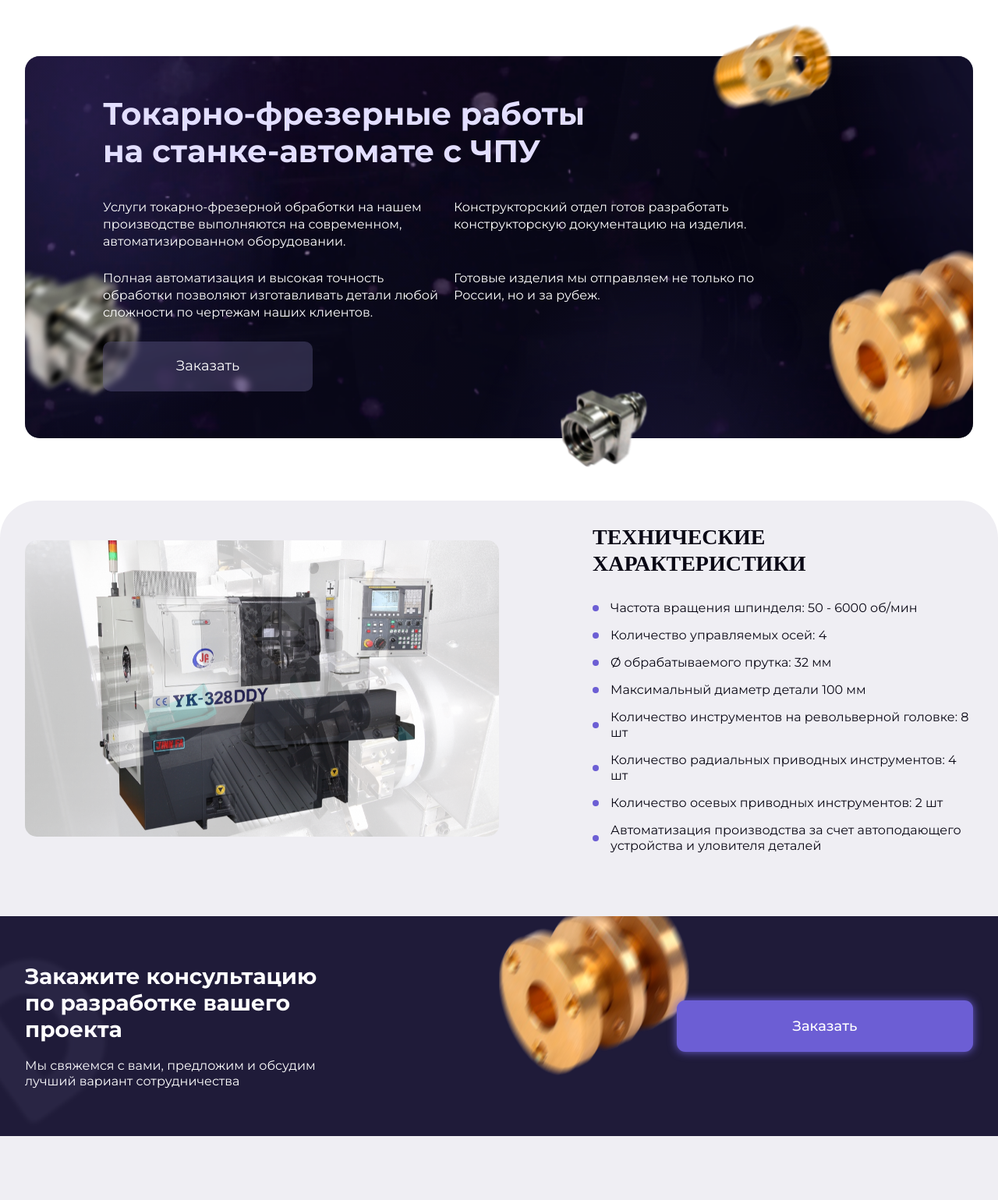
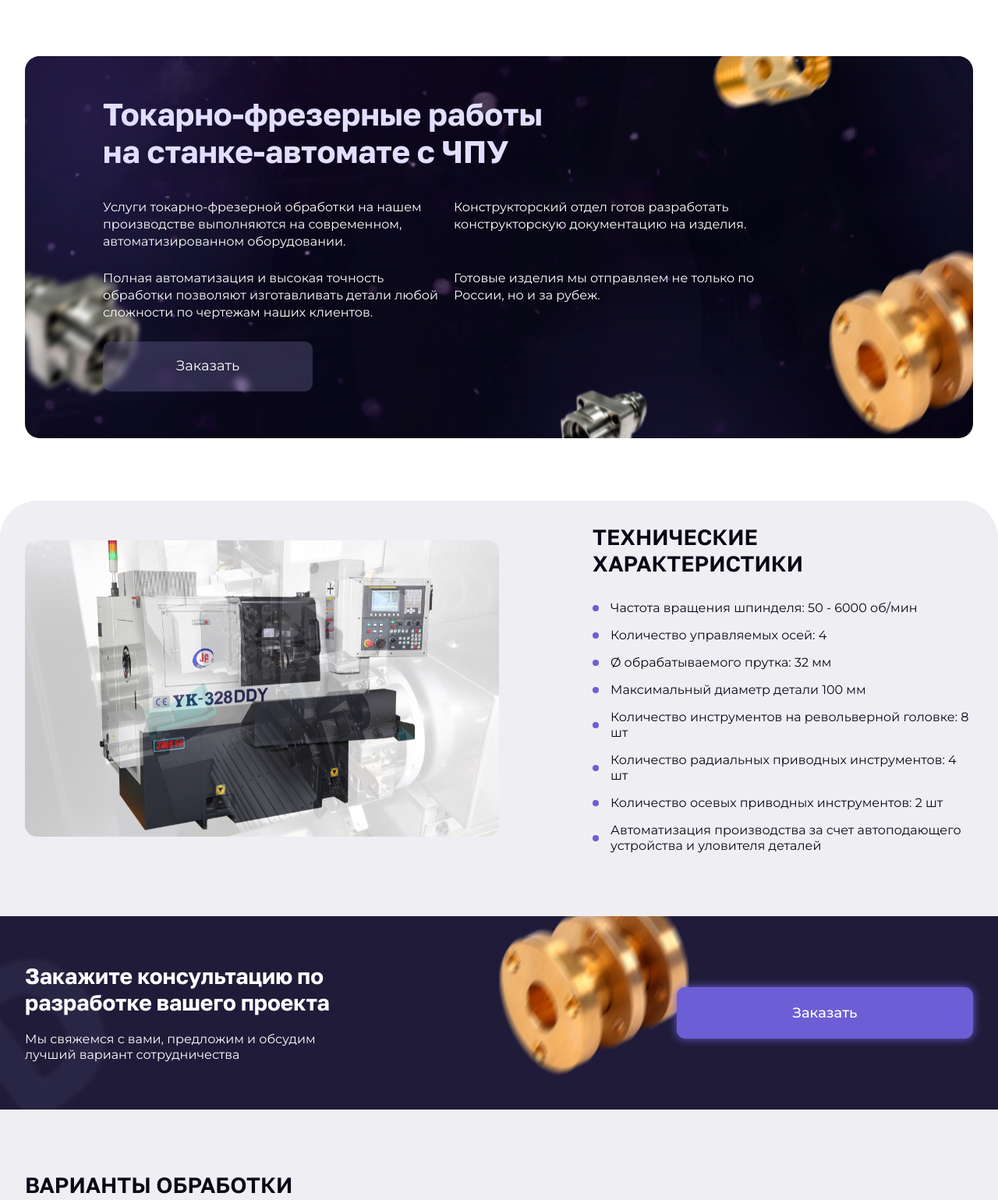
Before and after one commit to todaystudio/19machines, a website: page src/index.html in a window 1280 px wide. Shown: the part 81-1620 px from the top of the page at 78% size. Drawn offline with nearby package versions, Linux system fonts and the light colour scheme; files that its build step writes are made by us from their sources; a script that the page names is missing.

Commit message:
responsive

```diff
--- a/src/index.html
+++ b/src/index.html
@@ -6,6 +6,10 @@
 	<meta http-equiv="X-UA-Compatible" content="IE=edge">
 	<meta name="viewport" content="width=device-width, initial-scale=1.0">
 	<meta name="viewport" content="initial-scale=1.0, user-scalable=no, maximum-scale=1" />
+	<meta name="format-detection" content="telephone=no">
+	<meta name="format-detection" content="date=no">
+	<meta name="format-detection" content="address=no">
+	<meta name="format-detection" content="email=no">
 	<link rel="preconnect" href="https://fonts.googleapis.com">
 	<link rel="preconnect" href="https://fonts.gstatic.com" crossorigin>
 	<link href="https://fonts.googleapis.com/css2?family=Montserrat:wght@400;500;600;700&display=swap" rel="stylesheet">
@@ -38,12 +42,12 @@
 					</label>
 				</div>
 				<div class="modal__submit-wrap">
-					<div id="captcha" class="h-captcha modal__captcha" data-sitekey="28f03946-47c1-4434-a21a-8473808de369"
-					data-theme="dark" data-size="compact"></div>
+					<div id="captcha" class="h-captcha modal__captcha"
+						data-sitekey="28f03946-47c1-4434-a21a-8473808de369" data-theme="dark" data-size="compact"></div>
 
-				<button class="order__submit" type="submit">
-					Заказать
-				</button>
+					<button class="order__submit" type="submit">
+						Заказать
+					</button>
 				</div>
 			</form>
 		</div>
--- a/src/scss/blocks/_hero.scss
+++ b/src/scss/blocks/_hero.scss
@@ -7,13 +7,15 @@
     background: linear-gradient(98.94deg, #131026 6.86%, #0A0815 87.11%);
     border-radius: 19px;
 
+    overflow: hidden;
+
     &__content {
         position: relative;
         z-index: 10;
     }
 
     h1 {
-        font-family: 'Golos', 'Montserrat', system-ui, -apple-system, BlinkMacSystemFont, 'Segoe UI', Roboto, Oxygen, Ubuntu, Cantarell, 'Open Sans', 'Helvetica Neue', sans-serif;
+        font-family: 'Golos Text', 'Montserrat', system-ui, -apple-system, BlinkMacSystemFont, 'Segoe UI', Roboto, Oxygen, Ubuntu, Cantarell, 'Open Sans', 'Helvetica Neue', sans-serif;
         font-style: normal;
         font-weight: 700;
         font-size: 40px;
--- a/src/scss/blocks/_pre-order.scss
+++ b/src/scss/blocks/_pre-order.scss
@@ -20,7 +20,7 @@
         max-width: 405px;
 
         h4 {
-            font-family: 'Golos', 'Montserrat';
+            font-family: 'Golos Text', 'Montserrat';
             font-style: normal;
             font-weight: 700;
             font-size: 28px;
--- a/src/scss/blocks/_variants.scss
+++ b/src/scss/blocks/_variants.scss
@@ -2,7 +2,7 @@
     margin-top: 80px;
 
     h3 {
-        font-family: 'Golos', 'Montserrat', system-ui, -apple-system, BlinkMacSystemFont, 'Segoe UI', Roboto, Oxygen, Ubuntu, Cantarell, 'Open Sans', 'Helvetica Neue', sans-serif;
+        font-family: 'Golos Text', 'Montserrat', system-ui, -apple-system, BlinkMacSystemFont, 'Segoe UI', Roboto, Oxygen, Ubuntu, Cantarell, 'Open Sans', 'Helvetica Neue', sans-serif;
         font-style: normal;
         font-weight: 600;
         font-size: 28px;
--- a/src/scss/blocks/_video.scss
+++ b/src/scss/blocks/_video.scss
@@ -29,7 +29,7 @@
         max-width: 349px;
 
         h4 {
-            font-family: 'Golos';
+            font-family: 'Golos Text';
             font-style: normal;
             font-weight: 700;
             font-size: 32px;
--- a/src/scss/blocks/_whywe.scss
+++ b/src/scss/blocks/_whywe.scss
@@ -108,7 +108,6 @@
 
     &__item:not(.whywe__first-item) {}
 
-    &__icon {}
 
     &__text {
         font-family: 'Montserrat';
@@ -121,11 +120,5 @@
 
     &__first-item {
         height: 100%;
-
-
     }
-
-    &__third-item {}
-
-    &__five-item {}
 }
--- a/src/scss/variables/bootstrap-style.scss
+++ b/src/scss/variables/bootstrap-style.scss
@@ -25,7 +25,7 @@
 
 .hero-title,
 .title {
-    font-family: 'Golos';
+    font-family: 'Golos Text';
     font-style: normal;
 }
 
```
Also changed, not shown: dist/css/style.min.css, dist/index.html.
